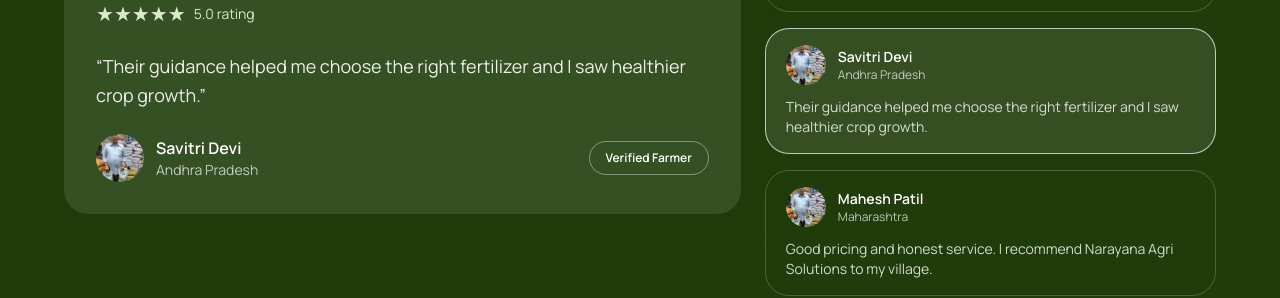
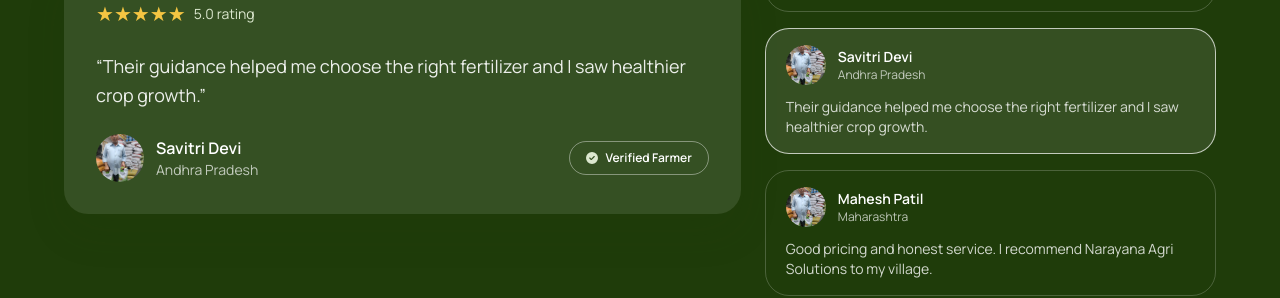
Before and after one commit to wasimfaiz/narayanagri, a Next.js app: page / in a window 1280 px wide. Shown: the part 7141-7439 px from the top of the page. Built offline with nearby package versions, Linux system fonts and the light colour scheme; a web font is replaced by a local one.

Commit message:
added icons

```diff
--- a/app/page.tsx
+++ b/app/page.tsx
@@ -481,7 +481,7 @@ export default function Home() {
             </div>
             <div className="grid gap-6 lg:grid-cols-[1.2fr_0.8fr] lg:items-center">
               <div className="card-shadow rounded-3xl bg-white/10 p-8">
-                <div className="flex items-center gap-2 text-[var(--green-200)]">
+                <div className="flex items-center gap-2 text-[var(--green-200)] [&>span:first-child]:text-[#f4c542]">
                   <span className="text-xl">★★★★★</span>
                   <span className="text-sm">5.0 rating</span>
                 </div>
@@ -502,7 +502,8 @@ export default function Home() {
                       <p className="text-sm text-white/70">{review.location}</p>
                     </div>
                   </div>
-                  <button className="rounded-full border border-white/40 px-4 py-2 text-xs font-semibold text-white transition hover:border-white">
+                  <button className="inline-flex items-center gap-2 rounded-full border border-white/40 px-4 py-2 text-xs font-semibold text-white transition hover:border-white">
+                    <FaCircleCheck className="text-[var(--green-200)]" />
                     Verified Farmer
                   </button>
                 </div>
```
